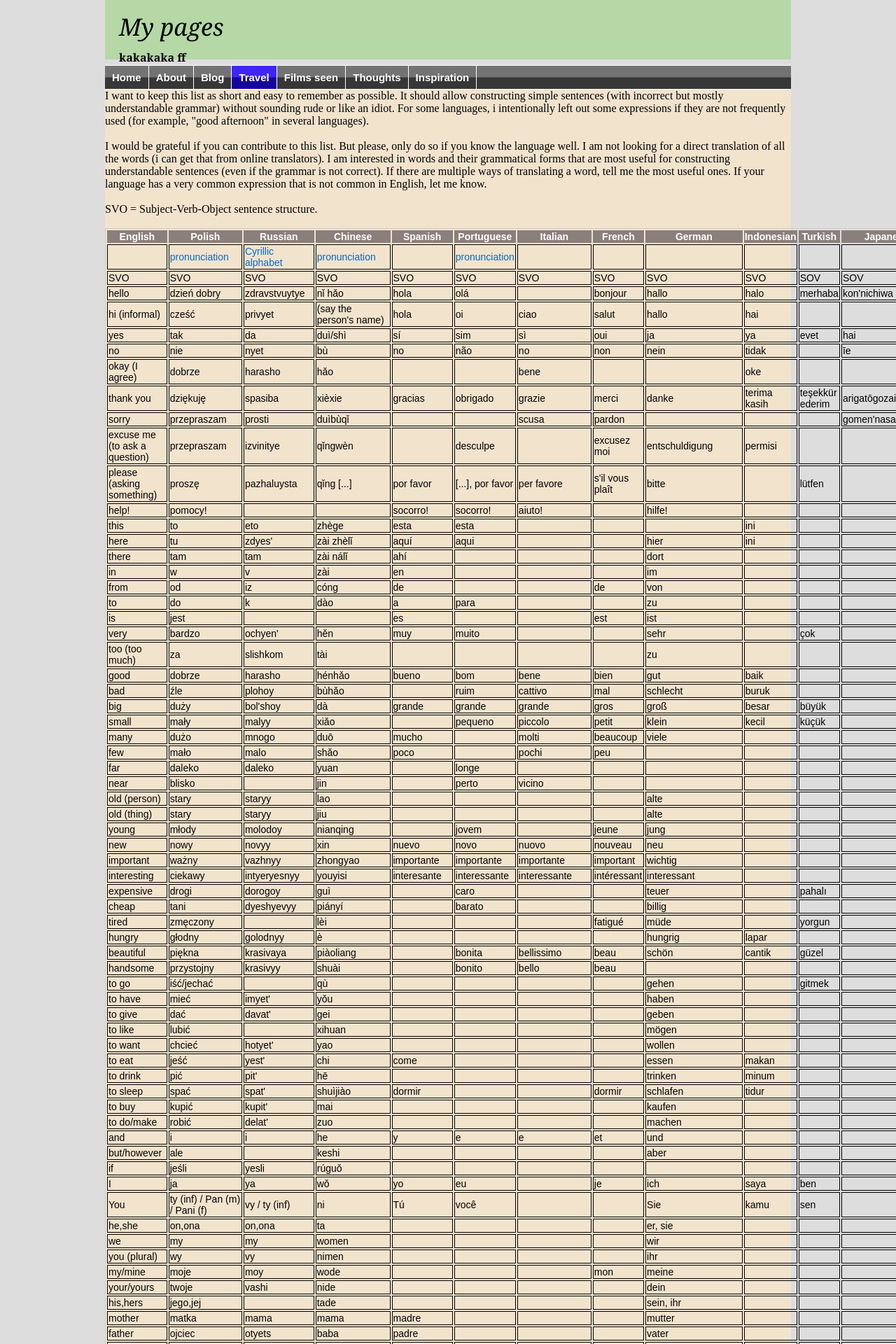
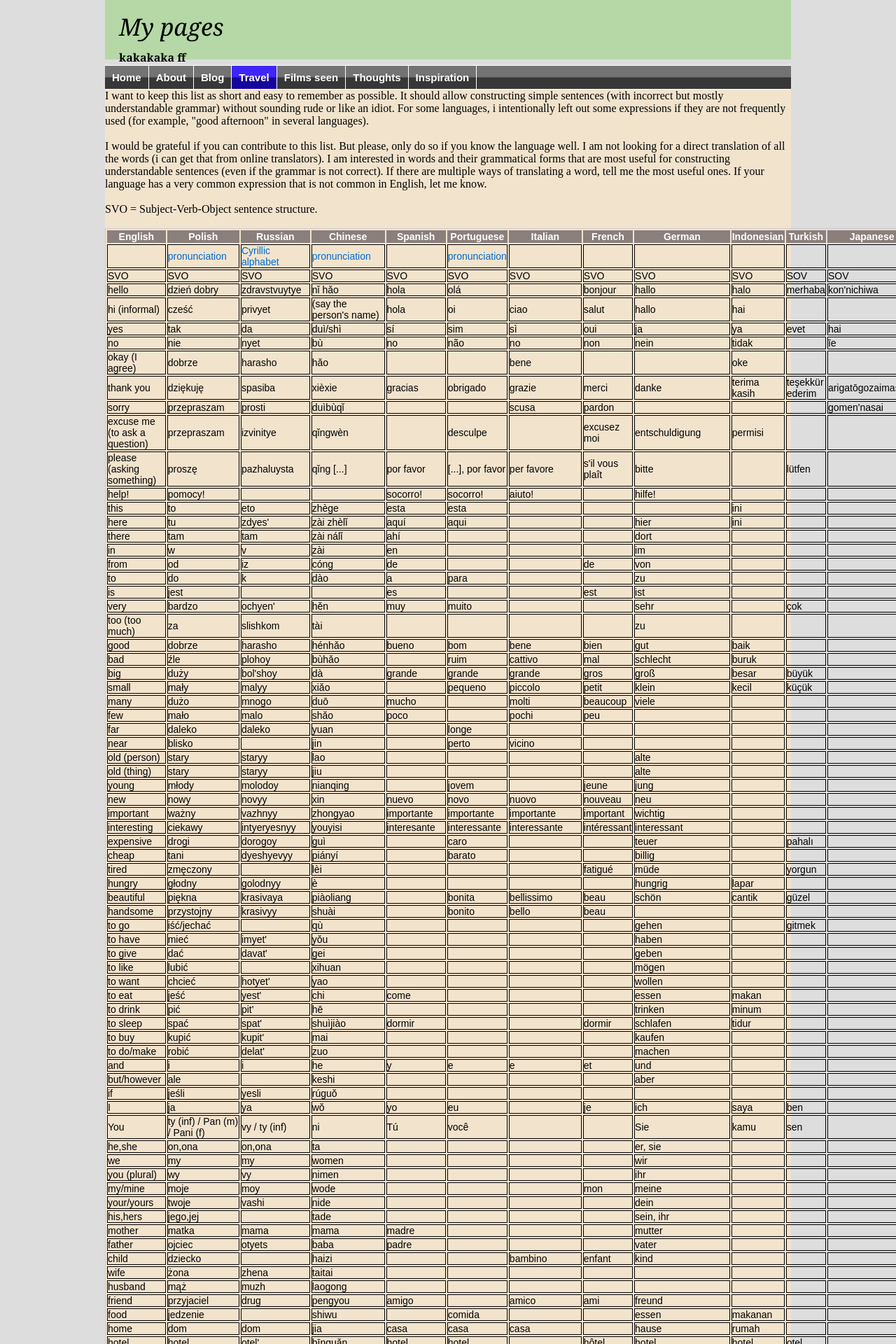
Before and after one commit to witba/witba.github.io, a Jekyll site: the page built from travel/lang.html, in a window 1280 px wide. Shown: the top 1920 px of the page at 70% size. Built offline with Jekyll 4.4.1, drawn with Linux system fonts in a browser that asks for light colours.

Commit message:
Update lang.html

```diff
--- a/travel/lang.html
+++ b/travel/lang.html
@@ -17,8 +17,8 @@ SVO = Subject-Verb-Object sentence structure.<br>
 		font-family: Arial, Helvetica, sans-serif;
 	}
 	.tableizer-table td {
-		padding: 1px;
-		margin: 4px;
+		padding: 0px;
+		margin: 1px;
 		border: 1px solid #000;
 	}
 	.tableizer-table th {
```
